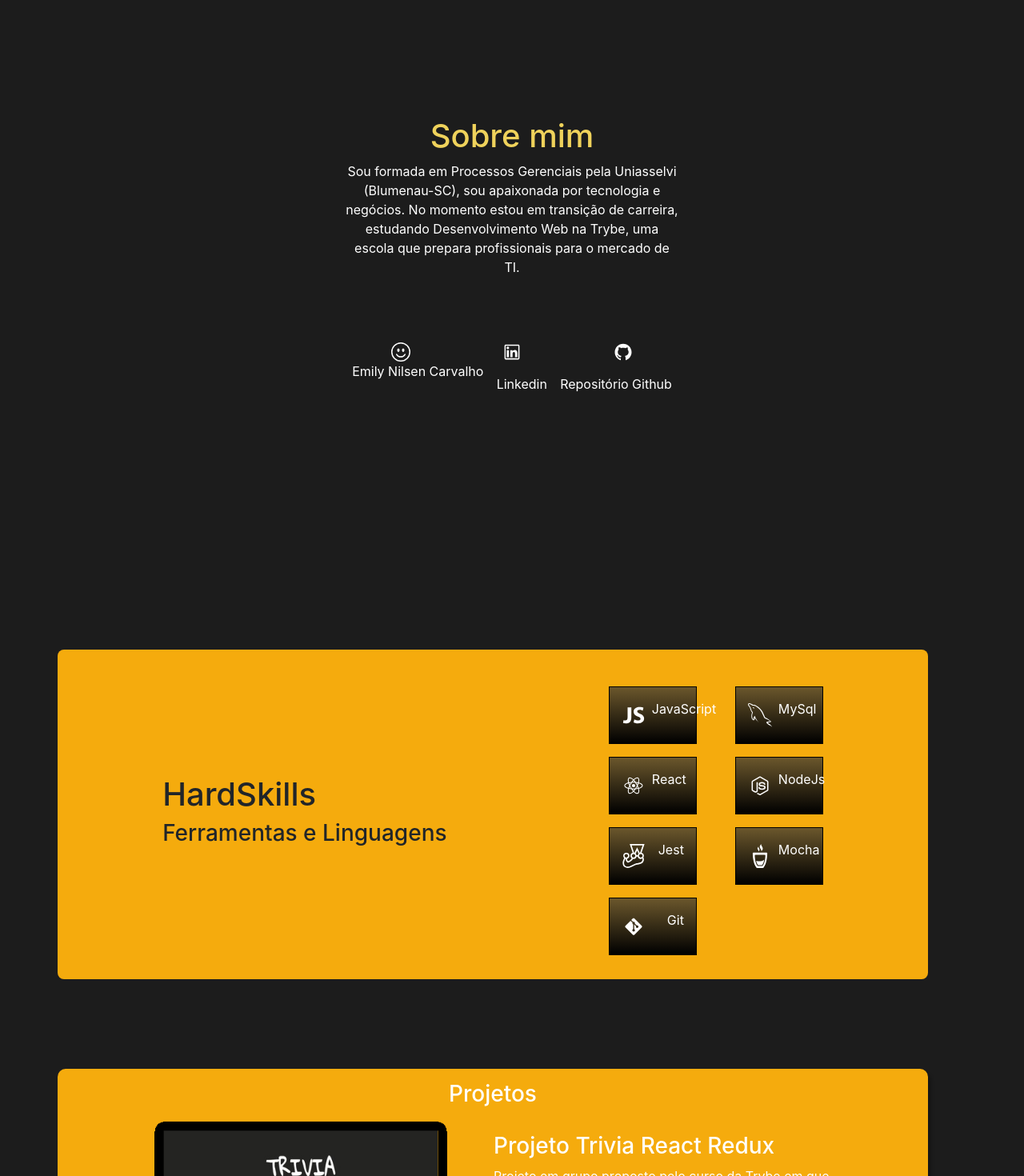
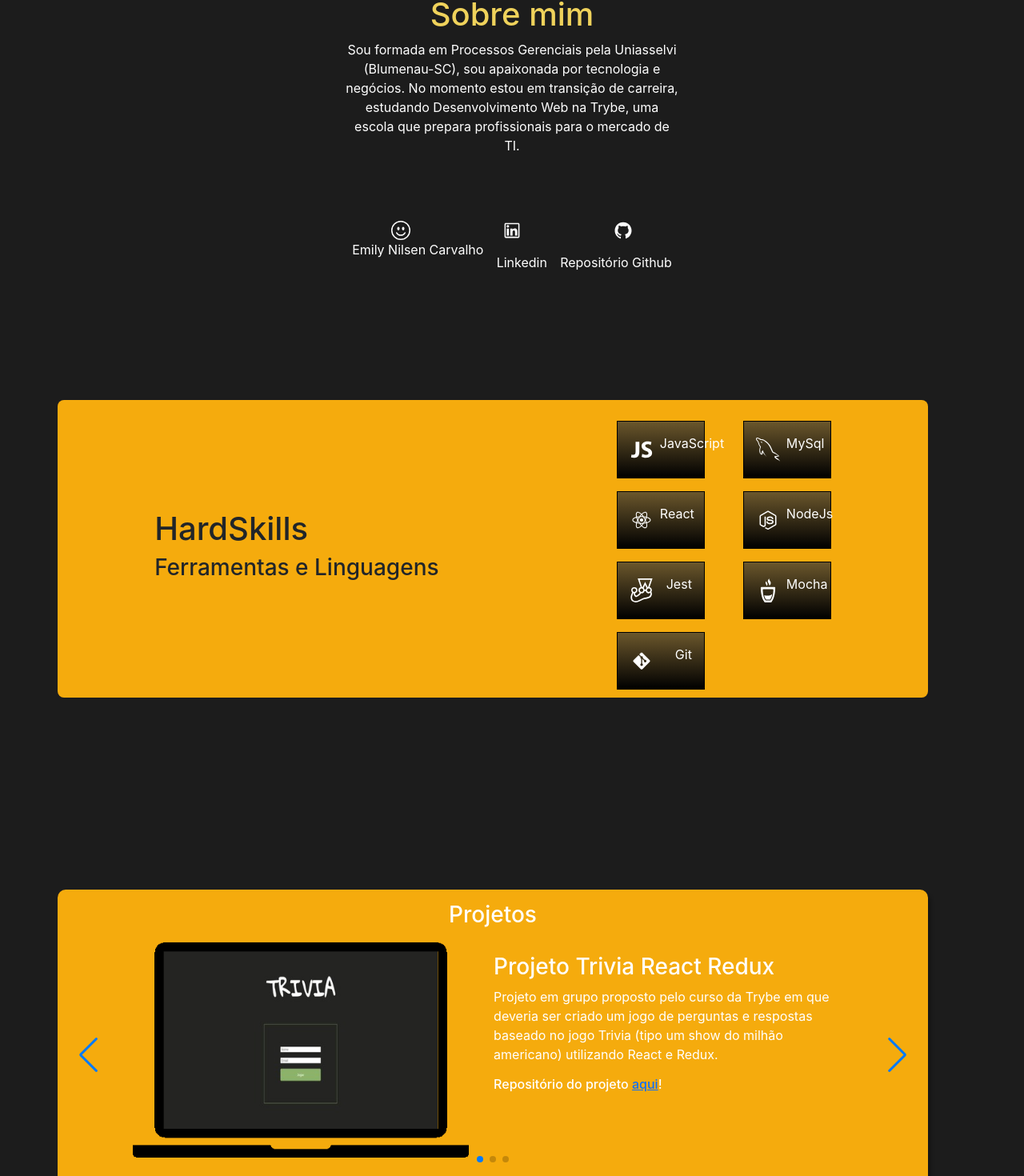
Before and after one commit to EmilyNilsen/EmilyNIlsen.github.io, a React (Create React App) app: page / in a window 1280 px wide. Shown: the part 792-2262 px from the top of the page at 80% size. Built offline with nearby package versions, Linux system fonts and the light colour scheme.

Commit message:
ajustes no scroll e botao de voltar ao topo

```diff
--- a/src/CSS/style.css
+++ b/src/CSS/style.css
@@ -12,12 +12,12 @@ html, body {
 
 ::-webkit-scrollbar-track {
   background-color: #595959;
-  border-radius: 15px;
+  border-radius: 5px;
 }
 
 ::-webkit-scrollbar-thumb {
   background-color: #efd25b;
-  border-radius: 15px;
+  border-radius: 5px;
 }
 
 .header-page {
@@ -26,7 +26,7 @@ html, body {
   justify-content: space-between;
   margin-left: 4rem;
   margin-right: 4rem;
-  margin-top: 1rem;
+  margin-top: 1.5rem;
   color: white;
 }
 
@@ -87,7 +87,7 @@ html, body {
 .container-about {
   color: white;
   text-align: center;
-  margin: 20rem 27rem;
+  margin: 10rem 27rem;
 }
 
 .container-about h1 {
@@ -118,10 +118,11 @@ html, body {
   display: flex;
   align-items: center;
   justify-content: space-around;
-  padding: 30px;
+  padding: 10px;
   width: 85%;
   margin-left: 4.5rem;
   border-radius: 0.5rem;
+  margin-top: 10rem;
 }
 
 /* .skills-content {
@@ -160,7 +161,7 @@ html, body {
 
 .container-projetos {
   padding-bottom: 5%;
-  margin-top: 7rem;
+  margin-top: 15rem;
   width: 85%;
   margin-left: 4.5rem;
   border-radius: 0.5rem;
@@ -201,6 +202,7 @@ html, body {
 }
 
 .footer-Page p {
+  margin-top: 5rem;
   text-align: center;
   width: 100%;
   height: 30px;
```
